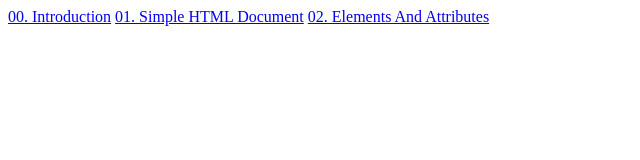
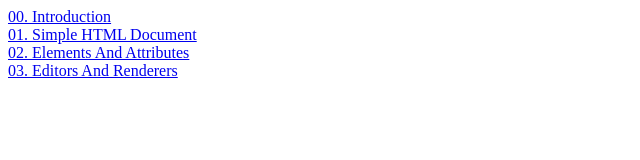
Before and after one commit to rjbatula/html-crash-course-2022, a plain HTML site: page index.html in a window 1280 px wide. Shown: the whole page, without its empty margins (0-640 px from the left). Drawn offline with Linux system fonts and the light colour scheme.

Commit message:
Added editors and renderers

```diff
--- a/index.html
+++ b/index.html
@@ -8,7 +8,12 @@
 </head>
 <body>
     <a href="./00-introduction.html">00. Introduction</a>
+    <br />
     <a href="./01-simple-html-document.html">01. Simple HTML Document</a>
+    <br />
     <a href="./02-elements-and-attributes.html">02. Elements And Attributes</a>
+    <br />
+    <a href="./03-editors-and-renderers.html">03. Editors And Renderers</a>
+    <br />
 </body>
 </html>
```
Also changed, not shown: 03-editors-and-renderers.html (added, +17 -0 lines).
